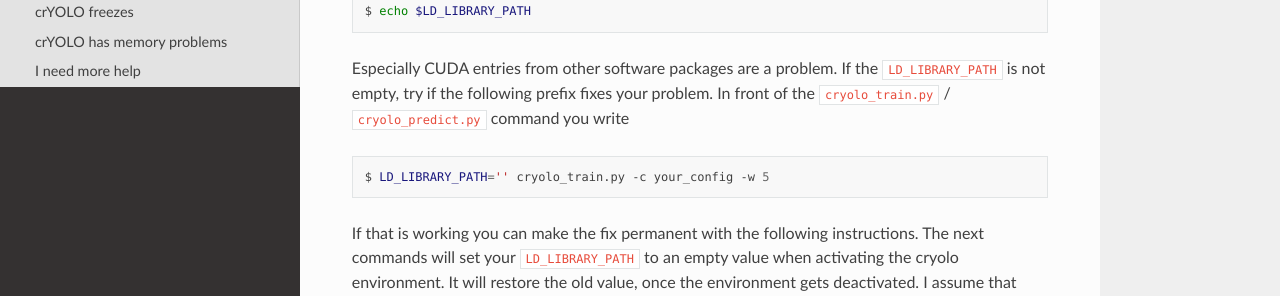
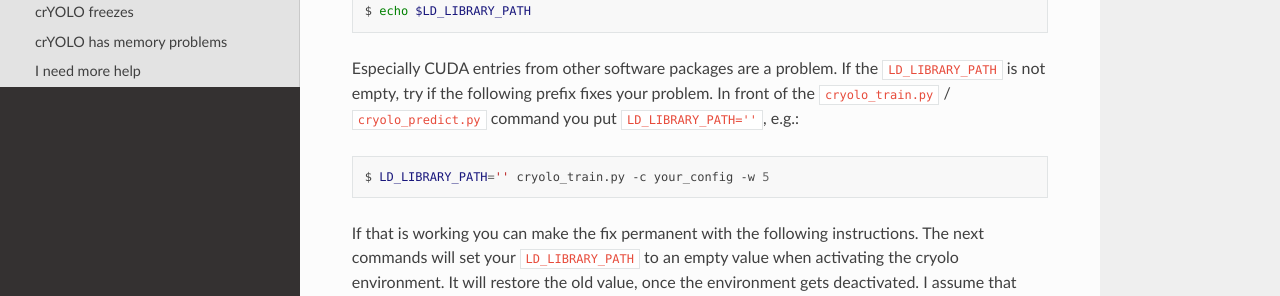
Before and after one commit to MPI-Dortmund/cryolo, a Sphinx documentation site: the page built from source/troubleshooting.rst, in a window 1280 px wide and 900 px high. Shown: the part 403-699 px from the top of the window. Built offline with Sphinx 7.4.7 and the Read the Docs theme 2.0.0, drawn with Linux system fonts in a browser that asks for light colours.

Commit message:
add more information

```diff
--- a/source/troubleshooting.rst
+++ b/source/troubleshooting.rst
@@ -12,7 +12,7 @@
 
     echo $LD_LIBRARY_PATH
 
-Especially CUDA entries from other software packages are a problem. If the ``LD_LIBRARY_PATH`` is not empty, try if the following prefix fixes your problem. In front of the ``cryolo_train.py`` / ``cryolo_predict.py`` command you write
+Especially CUDA entries from other software packages are a problem. If the ``LD_LIBRARY_PATH`` is not empty, try if the following prefix fixes your problem. In front of the ``cryolo_train.py`` / ``cryolo_predict.py`` command you put ``LD_LIBRARY_PATH=''``, e.g.:
 
 .. prompt:: bash $
 
```
